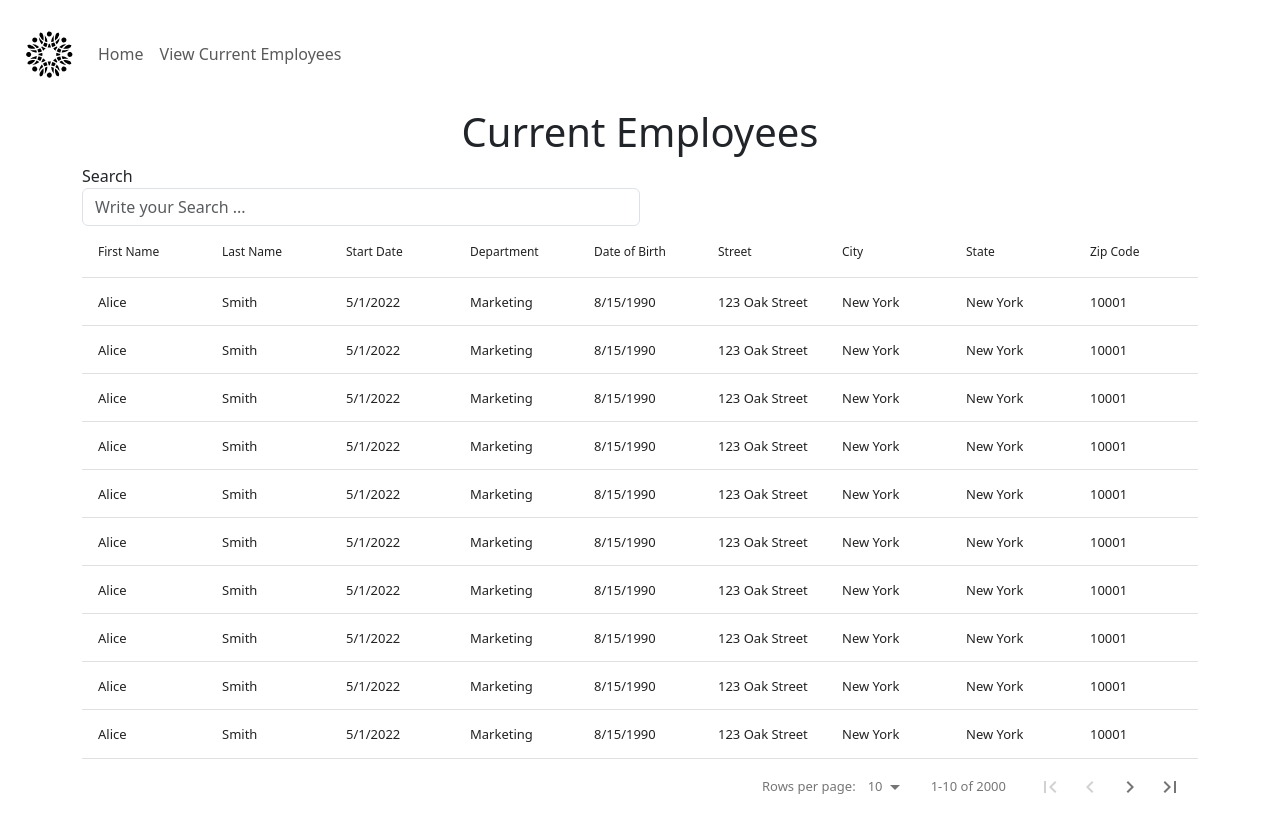
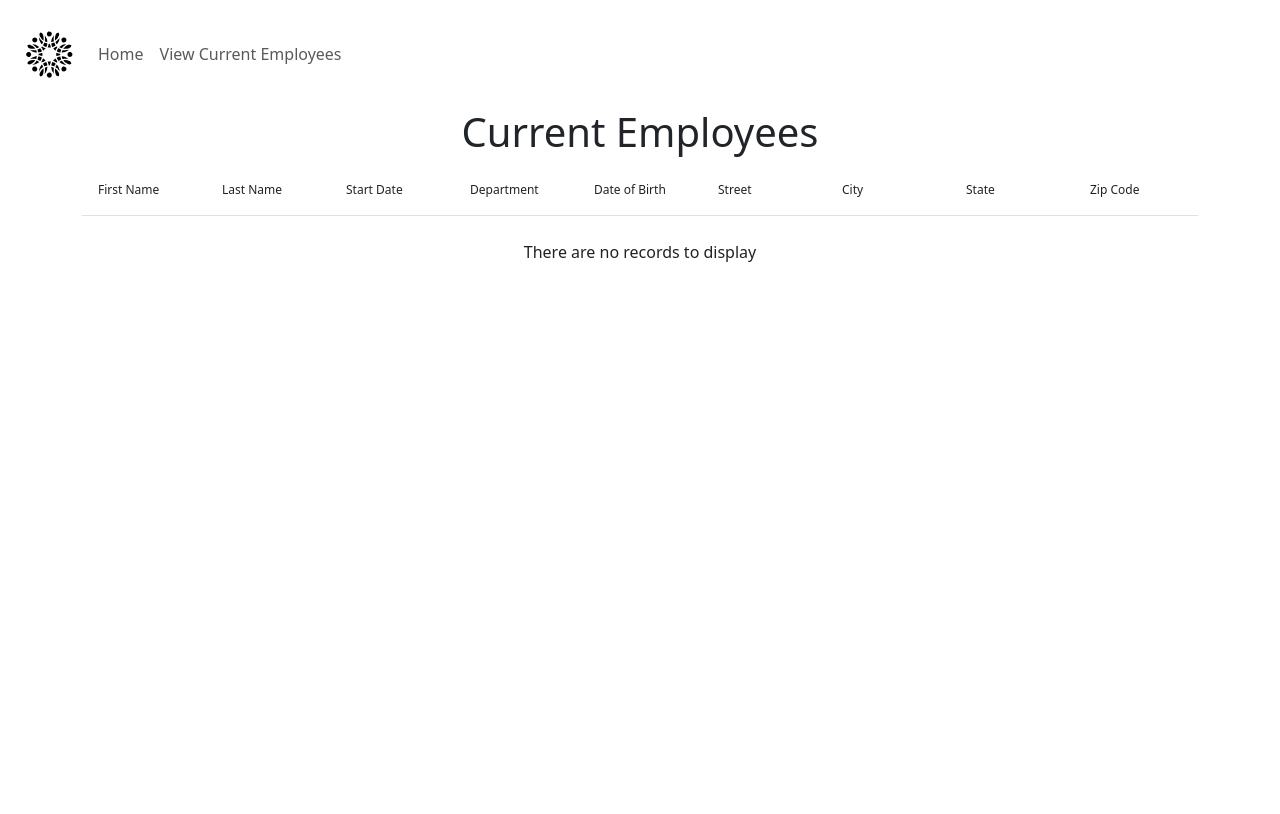
Before and after one commit to BartzCyril/HRnet, a React (Vite) app: page /HRnet/employee-list in a window 1280 px wide. Built offline with nearby package versions, Linux system fonts and the light colour scheme.

Commit message:
remove fake data

```diff
--- a/src/data/fakeEmployee.ts
+++ /dev/null
@@ -1,213 +0,0 @@
-import {Employee} from "../utils/slice/employeeSlice.ts";
-
-export const fakeEmployees: Employee[] = [
-    {
-        firstName: "Alice",
-        lastName: "Smith",
-        street: "123 Oak Street",
-        city: "New York",
-        zipCode: "10001",
-        dateOfBirth: "1990-08-15",
-        startDate: "2022-05-01",
-        selectedOptionState: "New York",
-        selectedOptionDepartment: "Marketing"
-    },
-    {
-        firstName: "Bob",
-        lastName: "Johnson",
-        street: "456 Maple Avenue",
-        city: "Los Angeles",
-        zipCode: "90001",
-        dateOfBirth: "1985-11-20",
-        startDate: "2022-06-15",
-        selectedOptionState: "California",
-        selectedOptionDepartment: "Finance"
-    },
-    {
-        firstName: "Charlie",
-        lastName: "Brown",
-        street: "789 Pine Road",
-        city: "Chicago",
-        zipCode: "60601",
-        dateOfBirth: "1992-03-10",
-        startDate: "2022-07-01",
-        selectedOptionState: "Illinois",
-        selectedOptionDepartment: "Engineering"
-    },
-    {
-        firstName: "David",
-        lastName: "Lee",
-        street: "101 Elm Boulevard",
-        city: "Houston",
-        zipCode: "77002",
-        dateOfBirth: "1988-06-25",
-        startDate: "2022-08-15",
-        selectedOptionState: "Texas",
-        selectedOptionDepartment: "Sales"
-    },
-    {
-        firstName: "Eva",
-        lastName: "Wong",
-        street: "202 Cedar Lane",
-        city: "San Francisco",
-        zipCode: "94102",
-        dateOfBirth: "1995-02-18",
-        startDate: "2022-09-01",
-        selectedOptionState: "California",
-        selectedOptionDepartment: "Marketing"
-    },
-    {
-        firstName: "Frank",
-        lastName: "Brown",
-        street: "303 Redwood Drive",
-        city: "Miami",
-        zipCode: "33101",
-        dateOfBirth: "1987-09-30",
-        startDate: "2022-10-15",
-        selectedOptionState: "Florida",
-        selectedOptionDepartment: "Engineering"
-    },
-    {
-        firstName: "Grace",
-        lastName: "Davis",
-        street: "404 Birch Street",
-        city: "Seattle",
-        zipCode: "98101",
-        dateOfBirth: "1991-12-05",
-        startDate: "2022-11-01",
-        selectedOptionState: "Washington",
-        selectedOptionDepartment: "Finance"
-    },
-    {
-        firstName: "Henry",
-        lastName: "Wilson",
-        street: "505 Spruce Avenue",
-        city: "Boston",
-        zipCode: "02101",
-        dateOfBirth: "1989-04-12",
-        startDate: "2022-12-15",
-        selectedOptionState: "Massachusetts",
-        selectedOptionDepartment: "Engineering"
-    },
-    {
-        firstName: "Isabella",
-        lastName: "Taylor",
-        street: "606 Pinecrest Road",
-        city: "Dallas",
-        zipCode: "75201",
-        dateOfBirth: "1993-07-20",
-        startDate: "2023-01-01",
-        selectedOptionState: "Texas",
-        selectedOptionDepartment: "Marketing"
-    },
-    {
-        firstName: "Jack",
-        lastName: "Nguyen",
-        street: "707 Cedar Avenue",
-        city: "Phoenix",
-        zipCode: "85001",
-        dateOfBirth: "1986-10-28",
-        startDate: "2023-02-15",
-        selectedOptionState: "Arizona",
-        selectedOptionDepartment: "Sales"
-    },
-    {
-        firstName: "Katherine",
-        lastName: "Smith",
-        street: "808 Oak Lane",
-        city: "Atlanta",
-        zipCode: "30301",
-        dateOfBirth: "1994-01-08",
-        startDate: "2023-03-01",
-        selectedOptionState: "Georgia",
-        selectedOptionDepartment: "Finance"
-    },
-    {
-        firstName: "Leo",
-        lastName: "Gonzalez",
-        street: "909 Maple Street",
-        city: "Denver",
-        zipCode: "80201",
-        dateOfBirth: "1984-05-22",
-        startDate: "2023-04-15",
-        selectedOptionState: "Colorado",
-        selectedOptionDepartment: "Engineering"
-    },
-    {
-        firstName: "Mia",
-        lastName: "Chen",
-        street: "1010 Pine Ridge",
-        city: "Minneapolis",
-        zipCode: "55401",
-        dateOfBirth: "1996-08-02",
-        startDate: "2023-05-01",
-        selectedOptionState: "Minnesota",
-        selectedOptionDepartment: "Marketing"
-    },
-    {
-        firstName: "Noah",
-        lastName: "Lopez",
-        street: "1111 Cedar Ridge",
-        city: "San Diego",
-        zipCode: "92101",
-        dateOfBirth: "1983-11-15",
-        startDate: "2023-06-15",
-        selectedOptionState: "California",
-        selectedOptionDepartment: "Sales"
-    },
-    {
-        firstName: "Olivia",
-        lastName: "Martinez",
-        street: "1212 Redwood Boulevard",
-        city: "Philadelphia",
-        zipCode: "19101",
-        dateOfBirth: "1982-02-28",
-        startDate: "2023-07-01",
-        selectedOptionState: "Pennsylvania",
-        selectedOptionDepartment: "Finance"
-    },
-    {
-        firstName: "Peter",
-        lastName: "Wang",
-        street: "1313 Birch Avenue",
-        city: "Portland",
-        zipCode: "97201",
-        dateOfBirth: "1997-03-10",
-        startDate: "2023-08-15",
-        selectedOptionState: "Oregon",
-        selectedOptionDepartment: "Engineering"
-    },
-    {
-        firstName: "Quinn",
-        lastName: "Davis",
-        street: "1414 Pine Lane",
-        city: "Austin",
-        zipCode: "78701",
-        dateOfBirth: "1981-06-25",
-        startDate: "2023-09-01",
-        selectedOptionState: "Texas",
-        selectedOptionDepartment: "Marketing"
-    },
-    {
-        firstName: "Ryan",
-        lastName: "Wilson",
-        street: "1515 Elm Drive",
-        city: "Chicago",
-        zipCode: "60601",
-        dateOfBirth: "1998-09-18",
-        startDate: "2023-10-15",
-        selectedOptionState: "Illinois",
-        selectedOptionDepartment: "Sales"
-    },
-    {
-        firstName: "Sophia",
-        lastName: "Brown",
-        street: "1616 Maple Road",
-        city: "Seattle",
-        zipCode: "98101",
-        dateOfBirth: "1980-12-31",
-        startDate: "2023-11-01",
-        selectedOptionState: "Washington",
-        selectedOptionDepartment: "Finance"
-    }
-]
--- a/src/pages/CurrentEmployees.tsx
+++ b/src/pages/CurrentEmployees.tsx
@@ -1,26 +1,7 @@
 import {DataTableEmployee} from "../components/DataTable/DataTableEmployee.tsx";
 import {Header} from "../components/Header.tsx";
-import {useDispatch} from "react-redux";
-import {createEmployee} from "../utils/slice/employeeSlice.ts";
-import {fakeEmployees} from "../data/fakeEmployee.ts";
 
 export function CurrentEmployees() {
-
-    const dispatch = useDispatch()
-
-    for (let i= 0; i < 1000; i++) {
-        dispatch(createEmployee({
-            firstName: fakeEmployees[0].firstName,
-            lastName: fakeEmployees[0].lastName,
-            street: fakeEmployees[0].street,
-            city: fakeEmployees[0].city,
-            zipCode: fakeEmployees[0].zipCode,
-            dateOfBirth : new Date(fakeEmployees[0].dateOfBirth).toLocaleDateString(),
-            startDate: new Date(fakeEmployees[0].startDate).toLocaleDateString(),
-            selectedOptionState: fakeEmployees[0].selectedOptionState,
-            selectedOptionDepartment: fakeEmployees[0].selectedOptionDepartment
-        }))
-    }
 
     return (
         <>
```
